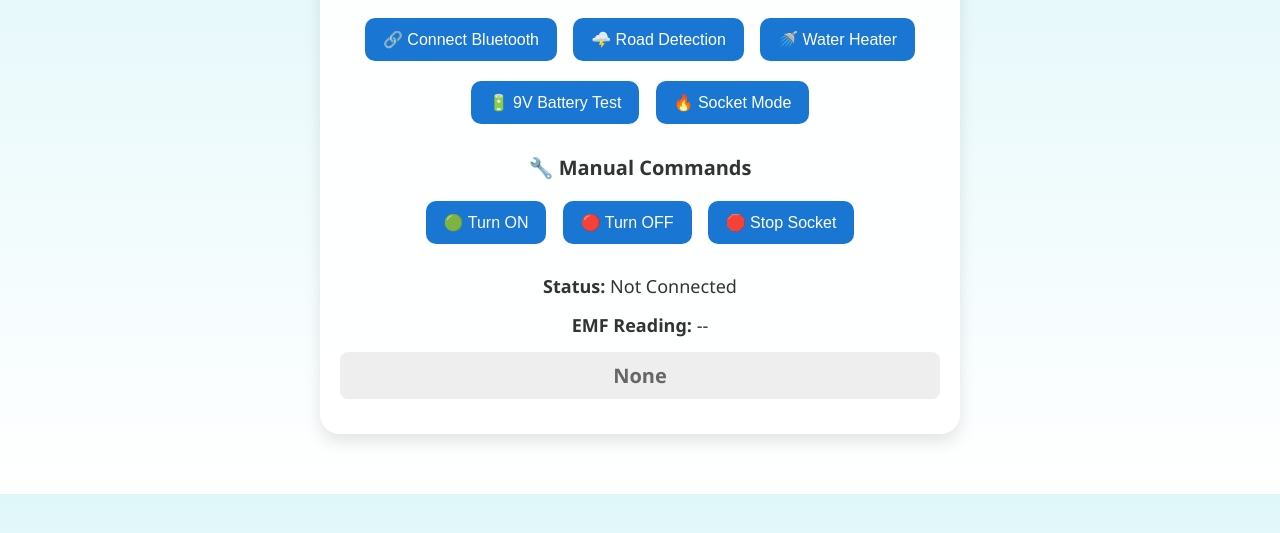
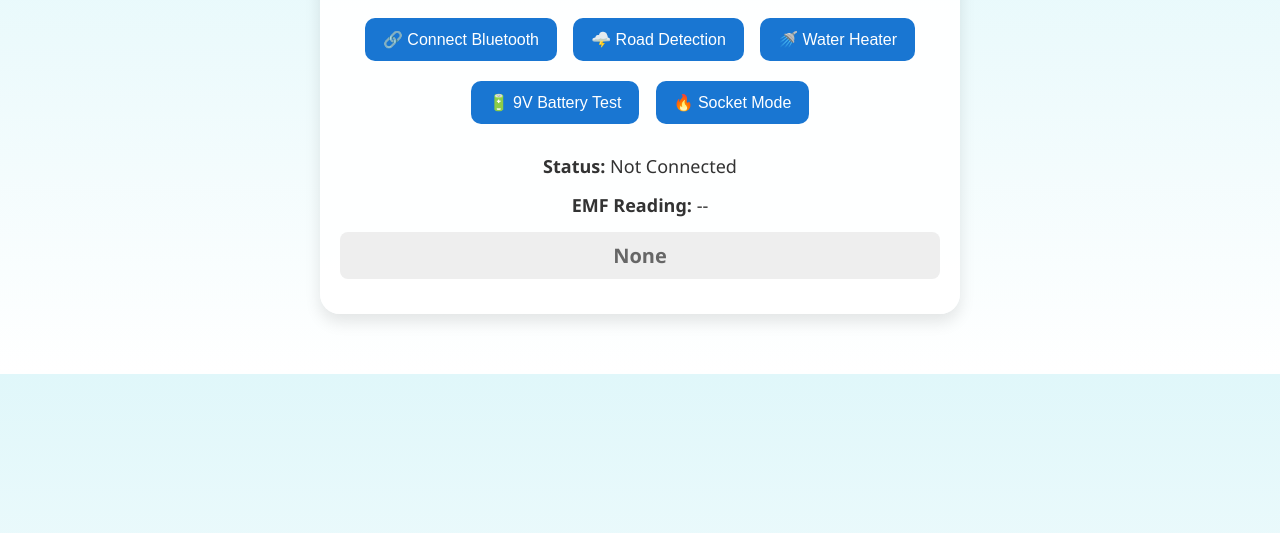
Before and after one commit to rahul28220/HydroElectric-Saviour, a plain HTML site: page index.html in a window 1280 px wide. Shown: the part 159-692 px from the top of the page. Drawn offline with Linux system fonts and the light colour scheme.

Commit message:
Update index.html

```diff
--- a/index.html
+++ b/index.html
@@ -18,13 +18,6 @@
       <button onclick="setMode(4)">🔥 Socket Mode</button>
     </div>
 
-    <div class="commands">
-      <h2>🔧 Manual Commands</h2>
-      <button onclick="sendCommand('ON')">🟢 Turn ON</button>
-      <button onclick="sendCommand('OFF')">🔴 Turn OFF</button>
-      <button onclick="sendCommand('S')">🛑 Stop Socket</button>
-    </div>
-
     <div class="status">
       <p><strong>Status:</strong> <span id="status">Not Connected</span></p>
       <p><strong>EMF Reading:</strong> <span id="reading">--</span></p>
```
